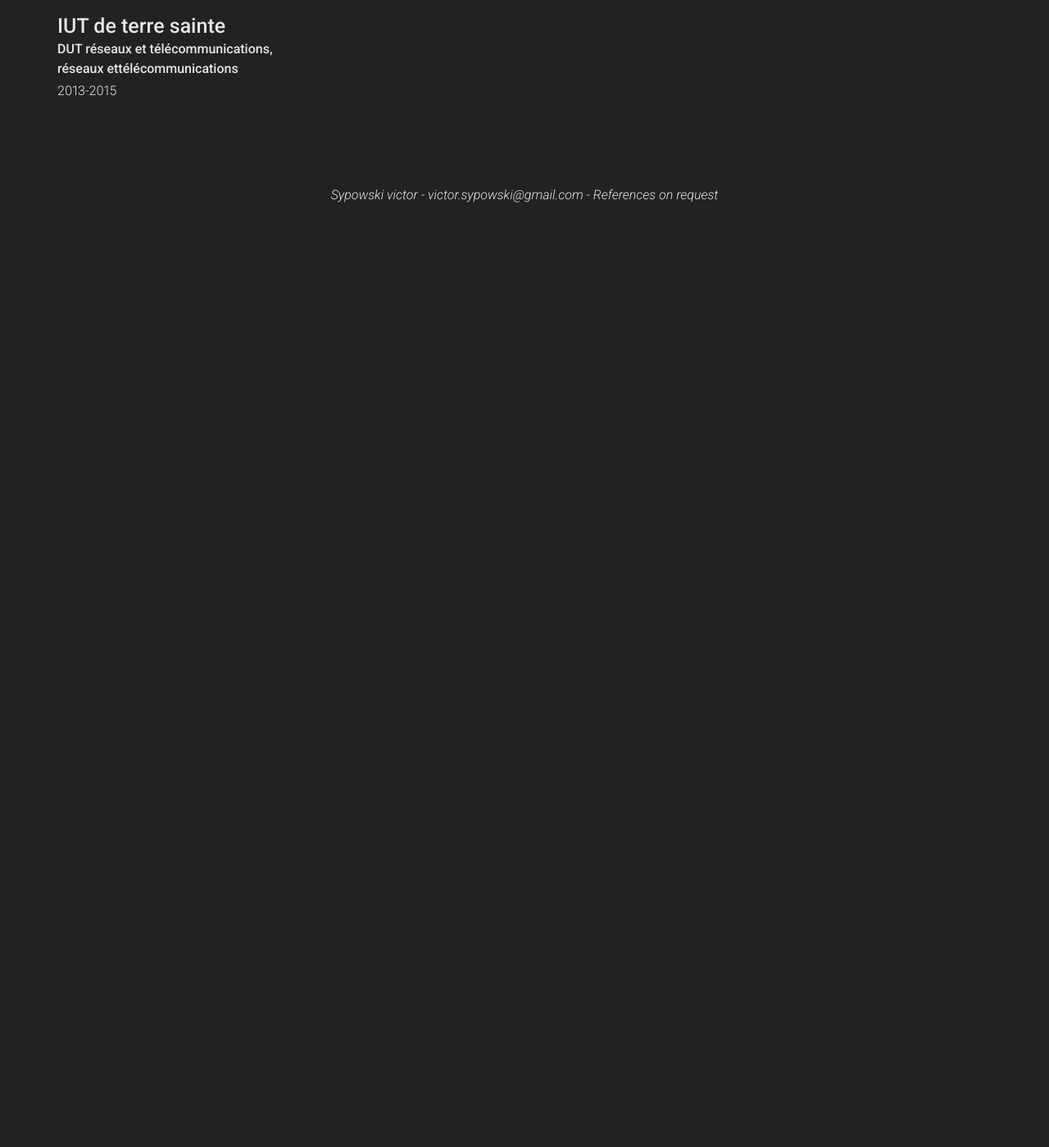
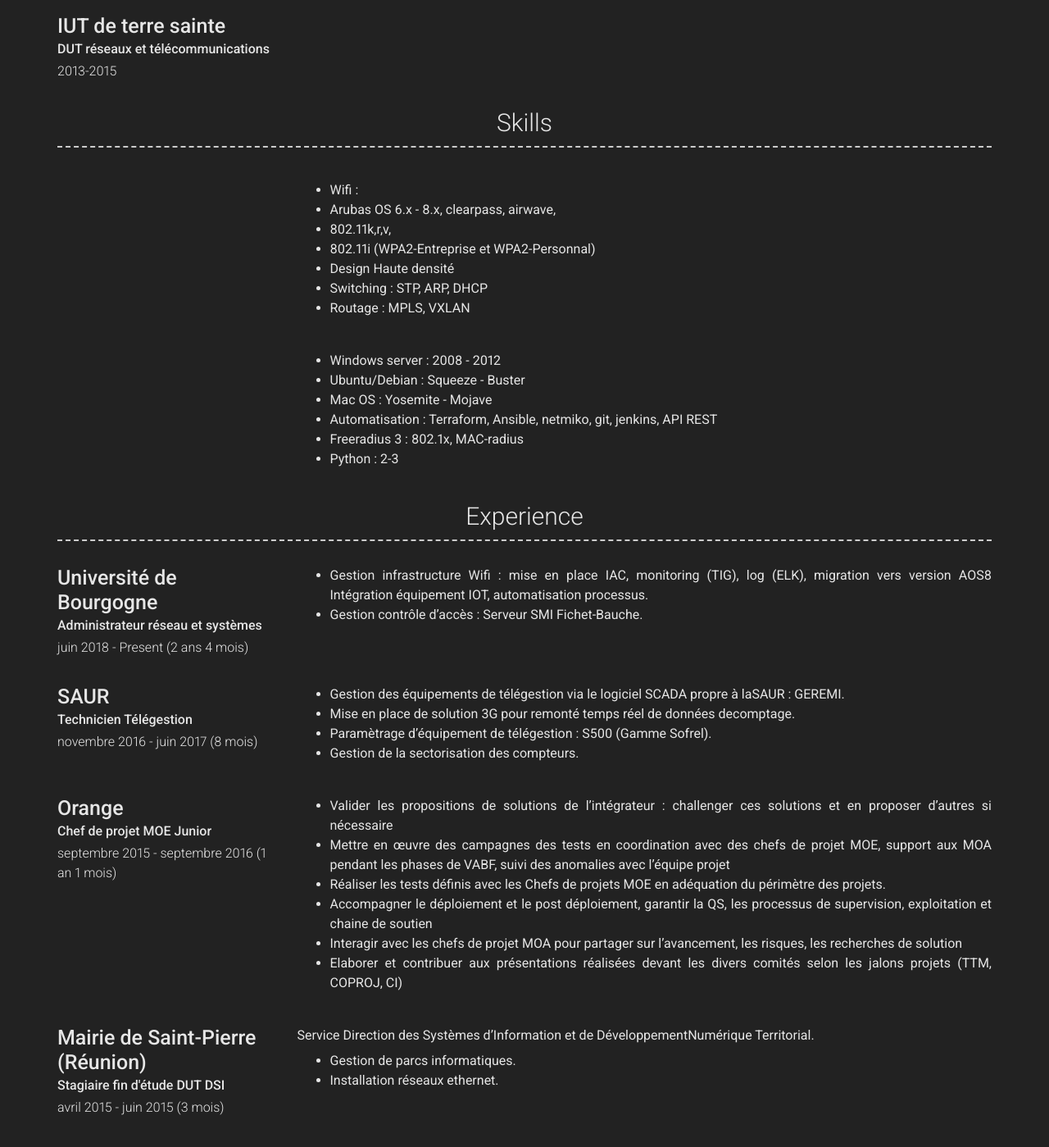
Before and after one commit to Draed/Draed.github.io, a Jekyll site: the page built from index.md, in a window 1280 px wide and 1400 px high, scrolled down 1757 px. Shown: the whole window at 82% size. Built offline with Jekyll 4.4.1, drawn with Linux system fonts in a browser that asks for light colours; nearby versions of some CDN libraries; before the commit the page ends 2014 px from its top, so only the background shows below that; some of the changed text lies outside the part shown.

Commit message:
update with skills

```diff
--- a/_data/education.yml
+++ b/_data/education.yml
@@ -1,9 +1,9 @@
 - layout: left
   name: IUT de terre sainte
   dates: 2015-2016
-  qualification: Licence Professionnelle, Métiers des Réseaux Informatiques etTélécommunications
+  qualification: Licence Professionnelle, Métiers des Réseaux Informatiques et Télécommunications
 
 - layout: left
   name: IUT de terre sainte
   dates: 2013-2015
-  qualification: DUT réseaux et télécommunications, réseaux ettélécommunications
+  qualification: DUT réseaux et télécommunications
--- /dev/null
+++ b/_data/skills.yml
@@ -0,0 +1,21 @@
+# skills template
+- layout: left
+  skill_title: Administration Réseau
+  description: | # this will include new lines to allow paragraphs
+    -  Wifi :
+      - Arubas OS 6.x - 8.x, clearpass, airwave,
+      - 802.11k,r,v,
+      - 802.11i (WPA2-Entreprise et WPA2-Personnal)
+      - Design Haute densité
+    - Switching : STP, ARP, DHCP
+    - Routage : MPLS, VXLAN
+
+- layout: left
+  skill_title: Administration Système
+  description: | # this will include new lines to allow paragraphs
+    - Windows server : 2008 - 2012
+    - Ubuntu/Debian : Squeeze - Buster
+    - Mac OS : Yosemite - Mojave
+    - Automatisation : Terraform, Ansible, netmiko, git, jenkins, API REST
+    - Freeradius 3 : 802.1x, MAC-radius
+    - Python : 2-3
--- /dev/null
+++ b/_data/tools.yml
@@ -0,0 +1,9 @@
+# Experience template
+- layout: left
+  company: Université de Bourgogne
+  job_title: Administrateur réseau et systèmes
+  dates: juin 2018 - Present (2 ans 4 mois)
+  description: | # this will include new lines to allow paragraphs
+    -  Gestion infrastructure Wifi : mise en place IAC, monitoring (TIG), log (ELK), migration vers version AOS8
+    Intégration équipement IOT, automatisation processus.
+    - Gestion contrôle d'accès : Serveur SMI Fichet-Bauche.
--- a/_includes/about.html
+++ b/_includes/about.html
@@ -1,5 +1,5 @@
 <div class="container intro-container">
-  <h3>{{ site.about_title | default: "About Me" }}</h3>
+  <h3>{{ site.about_title | default: "A propos" }}</h3>
   <div class="row clearfix">
     {%- if site.about_profile_image -%}
       <div class="col-xs-12 col-sm-4 col-md-3 no-print">
--- /dev/null
+++ b/_includes/skills.html
@@ -0,0 +1,6 @@
+<div class="container skill-container">
+    <h3>{{ site.skills_title | default: "Skills" }}</h3>
+    {% for skill in site.data.skills %}
+      {% include {{ skill.layout | default: 'left' | append: ".html" }} item=skill %}
+    {% endfor %}
+  </div>
--- /dev/null
+++ b/_includes/tools.html
@@ -0,0 +1,6 @@
+<div class="container experience-container">
+    <h3>{{ site.experience_title | default: "Experience" }}</h3>
+    {% for experience in site.data.experience %}
+      {% include {{ experience.layout | default: 'left' | append: ".html" }} item=experience %}
+    {% endfor %}
+  </div>
--- a/_layouts/default.html
+++ b/_layouts/default.html
@@ -1,5 +1,5 @@
 <!DOCTYPE html>
-<html lang="{{ page.lang | default: site.lang | default: 'en' }}">
+<html lang="{{ page.lang | default: site.lang | default: 'fr' }}">
 
 {%- include head.html -%}
 
@@ -28,6 +28,14 @@
         {%- include education.html -%}
       {%- endif -%}
 
+      {%- if site.data.skills.size > 0 -%}
+        {%- include skills.html -%}
+      {%- endif -%}
+
+      {%- if site.data.tools.size > 0 -%}
+        {%- include tools.html -%}
+      {%- endif -%}
+
       {%- if site.more_content -%}
         {%- include more.html -%}
       {%- endif -%}
```
